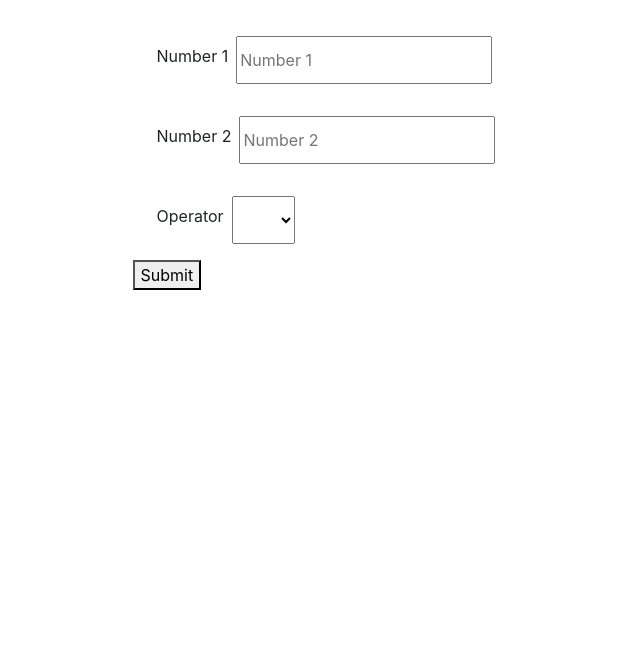
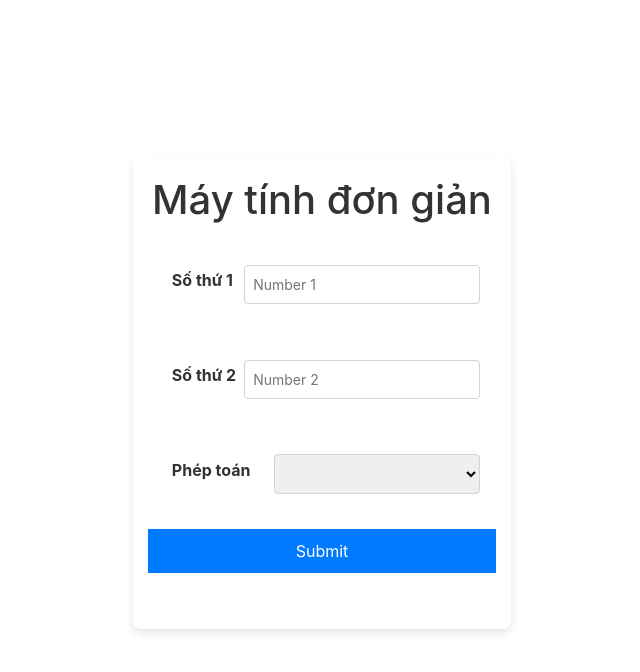
Before and after one commit to JavaSpringBootHuuHung/Frontend-12.12, a Vue app: page /calculator in a window 1280 px wide. Shown: the top 672 px of the page, without its empty margins (318-958 px from the left). Built offline with nearby package versions, Linux system fonts and the light colour scheme.

Commit message:
UI calculator

```diff
--- a/src/components/MyCalculator.vue
+++ b/src/components/MyCalculator.vue
@@ -1,16 +1,18 @@
 <template>
-    <div class="container d-flex justify-content-center gap-5">
+    <div class="container d-flex flex-column justify-content-center gap-5">
+      <div class=""><h1>Máy tính đơn giản</h1></div>
         <form @submit.prevent="handleSubmit">
+
             <div class="d-flex flex-row number1 p-3">
-                <label class="p-2" for="number1">Number 1</label>
+                <label class="p-2" for="number1">Số thứ 1</label>
                 <input type="text" v-model="number1" placeholder="Number 1" />
             </div>
             <div class="d-flex flex-row number2 p-3">
-                <label class="p-2" for="number2">Number 2</label>
+                <label class="p-2" for="number2">Số thứ 2</label>
                 <input type="text" v-model="number2" placeholder="Number 2" />
             </div>
             <div class="d-flex flex-row operator p-3">
-                <label class="p-2" for="operator">Operator</label>
+                <label class="p-2" for="operator">Phép toán</label>
                 <select v-model="operator">
                     <option value="Cộng">Cộng</option>
                     <option value="Trừ">Trừ</option>
@@ -41,32 +43,103 @@ export default {
   async handleSubmit() {
     const num1 = this.number1.trim();
     const num2 = this.number2.trim();
-      const operator = this.operator.trim();
+    const operator = this.operator;
+
+    if (!num1 || !num2 || !operator) {
+      this.responseMessage = "Vui lòng nhập đầy đủ số và phép toán.";
+      return;
+    }
 
     try {
-        const response = await axios.get(`/calculator?num1=${num1}&num2=${num2}&operator=${operator}`);
-        this.responseMessage = response.data; // Dữ liệu trả về từ API
+      const response = await axios.get(`http://localhost:8080/calculator`, {
+        params: { num1, num2, operator },
+      });
+
+      this.responseMessage = response.data;
     } catch (error) {
       console.error("Error calling API:", error);
-        if (error.response) {
-          this.responseMessage = `Server Error: ${error.response.status} - ${error.response.data}`;
-        } else if (error.request) {
-          this.responseMessage = "No response received from server";
-        } else {
-          this.responseMessage = `Error: ${error.message}`;
+      this.responseMessage = error.response?.data || "Đã xảy ra lỗi.";
     }
   }
 }
-  }
+
 };
 </script>
 
 <style>
+/* CSS cho máy tính đơn giản */
+body {
+  font-family: Arial, sans-serif;
+  margin: 0;
+  padding: 0;
+  display: flex;
+  justify-content: center;
+  align-items: center;
+  height: 100vh;
+  background-color: #f8f9fa;
+}
+
 .container {
+  background-color: #fff;
+  padding: 20px;
+  border-radius: 8px;
+  box-shadow: 0 4px 8px rgba(0, 0, 0, 0.1);
+  max-width: 400px;
+  width: 100%;
+}
+
+.container h1 {
+  text-align: center;
+  margin-bottom: 20px;
+  color: #333;
+}
+
+form {
+  display: flex;
+  flex-direction: column;
+}
+
+.d-flex {
+  display: flex;
+  align-items: center;
+  margin-bottom: 15px;
+}
+
+label {
+  flex: 1;
+  font-weight: bold;
+  color: #333;
+}
+
+input[type="text"],
+select {
+  flex: 2;
+  padding: 8px;
+  border: 1px solid #ced4da;
+  border-radius: 4px;
+  font-size: 14px;
+}
+
+button {
+  background-color: #007bff;
+  color: #fff;
+  padding: 10px;
+  border: none;
+  border-radius: 4px;
+  cursor: pointer;
+  font-size: 16px;
+  transition: background-color 0.3s ease;
+}
+
+button:hover {
+  background-color: #0056b3;
+}
+
+.response-message {
   margin-top: 20px;
-}
-.response-message {
-  margin-top: 10px;
+  font-size: 18px;
   font-weight: bold;
+  color: #28a745;
+  text-align: center;
 }
 </style>
```
Lines whose indentation alone changed are shown as unchanged.
